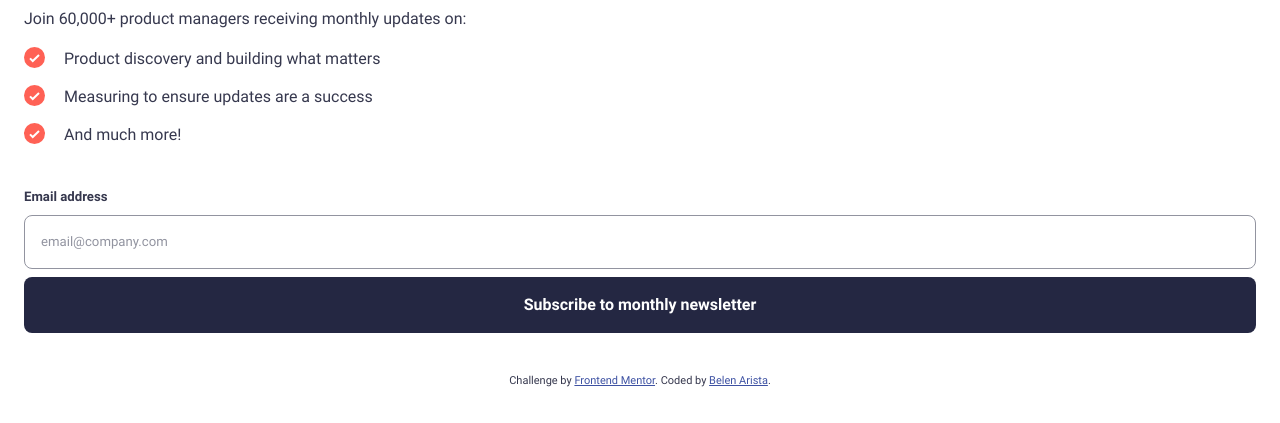
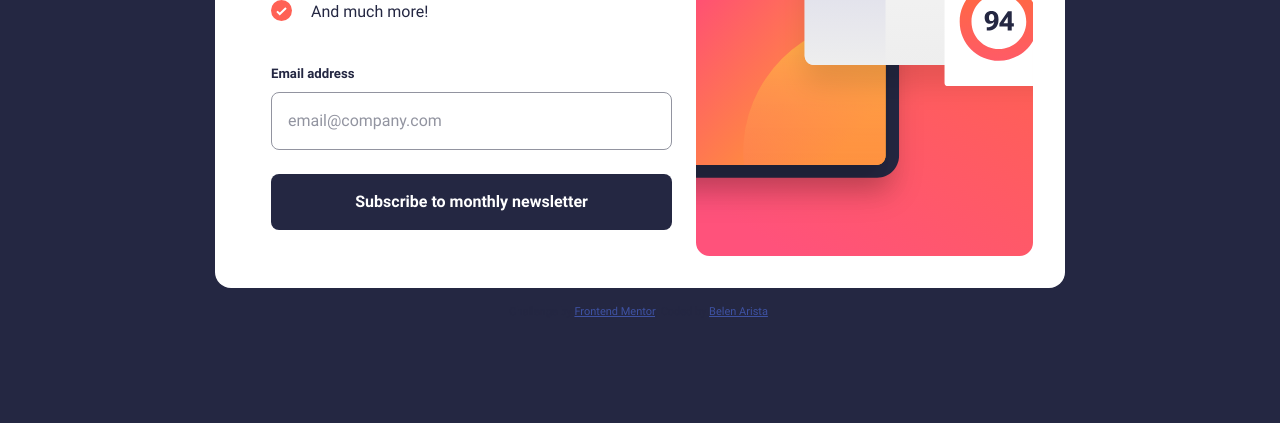
Before and after one commit to anabelena/newsletter-sign-up, a plain HTML site: page index.html in a window 1280 px wide. Shown: the part 377-800 px from the top of the page. Drawn offline with Linux system fonts and the light colour scheme.

Commit message:
active status done

```diff
--- a/index.html
+++ b/index.html
@@ -18,31 +18,35 @@
 
 </head>
 <body>
+  <div class="newsletter-cta">
+    <picture>
+      <source
+        media="(min-width: 650px)"
+        srcset="assets/images/illustration-sign-up-desktop.svg"
+      >
+      <img src="assets/images/illustration-sign-up-mobile.svg" alt="">
+    </picture>
+    <div class="content">
 
-  <div class="newsletter-cta">
-
-    <picture>
-      <img src="/assets/images/illustration-sign-up-mobile.svg" alt="">
-    </picture>
-
-    <div class="content">
-      <h1 class="title"> Stay updated! </h1>
-      <p> Join 60,000+ product managers receiving monthly updates on:</p>
-      <ul class="checkmark-list" role="list">
-        <li> Product discovery and building what matters </li>
-        <li> Measuring to ensure updates are a success</li>
-        <li> And much more! </li>
+      <h1 class="title">Stay updated!</h1>
+      <p>Join 60,000+ product managers receiving monthly updates on:</p>
+      <ul role="list" class="checkmark-list">
+        <li>Product discovery and building what matters</li>
+        <li>Measuring to ensure updates are a success</li>
+        <li>And much more!</li>
       </ul>
       <form>
-        <div class="form-group">
-          <label for="email"> Email address </label>
-          <input type="email" id="email" placeholder="email@company.com">
+        <div class="form-group with-error-field">
+          <label for="email">Email address</label>
+          <input placeholder="email@company.com" type="email" id="email">
+          <span class="error">Email address required</span>
         </div>
-        <button class="button"> Subscribe to monthly newsletter </button>
+        <button class="button">Subscribe to monthly newsletter</button>
       </form>
     </div>
 
   </div>
+
 
   <div class="attribution">
     Challenge by <a href="https://www.frontendmentor.io?ref=challenge" target="_blank">Frontend Mentor</a>.
--- a/styles.css
+++ b/styles.css
@@ -1,92 +1,140 @@
 @font-face {
     font-family: 'Roboto';
-    src:local('Roboto Regular'),
+    src:
+      local('Roboto Regular'),
       url('/assets/fonts/Roboto-Regular.ttf');
     font-weight: 400;
   }
 
   @font-face {
     font-family: 'Roboto';
-    src: local('Roboto Bold'),
+    src:
+      local('Roboto Bold'),
       url('/assets/fonts/Roboto-Bold.ttf');
     font-weight: 700;
   }
 
-:root{
-    --clr-neutral-800:hsl(234,29%,20%);
-    --clr-neutral-700:hsl(235,18%,26%);
-    --clr-neutral-200:hsl(231,7%,60%);
-    --clr-neutral-100:hsl(0,0%,100%);
+  :root {
+    --clr-neutral-800: hsl(234, 29%, 20%);
+    --clr-neutral-700: hsl(235, 18%, 26%);
+    --clr-neutral-200: hsl(231, 7%, 60%);
+    --clr-neutral-100: hsl(0, 0%, 100%);
 
-    --clr-accent-400:hsl(4,100%,67%);
-    --clr-accent-500:hsl(347,100%,66%);
+    --clr-accent-400: hsl(4, 100%, 67%);
+    --clr-accent-500: hsl(347, 100%, 66%);
 
-    --ff-base:Roboto,sans-serif;
+    --ff-base: Roboto, sans-serif;
 
-    --fw-regular:400;
-    --fw-bold:700;
+    --fw-regular: 400;
+    --fw-bold: 700;
 
-    --fs-300:.825rem;
-    --fs-400:1rem;
-    --fs-900:2.5rem;
-
+    --fs-300: .825rem;
+    --fs-400: 1rem;
+    --fs-900: 2.5rem;
   }
 
+  /* Box sizing rules */
   *,
-*::after,
-*::before{
+  *::before,
+  *::after {
     box-sizing: border-box;
   }
 
-
-img{
+  img {
     max-width: 100%;
     display: block;
   }
 
-/* remove default margin */
+  /* Remove default margin */
   body,
   h1,
-p{
+  h2,
+  h3,
+  h4,
+  p,
+  figure,
+  blockquote,
+  dl,
+  dd {
     margin: 0;
   }
 
-/* remove list styles on ul, ol elements */
-ul[role='list']{
+  /* Remove list styles on ul, ol elements with a list role, which suggests default styling will be removed */
+  ul[role='list'],
+  ol[role='list'] {
     list-style: none;
     margin: 0;
     padding: 0;
   }
 
-body{
+  body {
     font-family: var(--ff-base);
     font-size: var(--fs-400);
     font-weight: var(--fw-regular);
-    color: var(--clr-neutral-700);
+    color: var(--clr-neutral-800);
     line-height: 1.5;
+
+    min-height: 100vh;
+    display: grid;
+    place-content: center;
+    background-color: var(--clr-neutral-800);
   }
 
-input{
+  input {
     padding: 1rem;
     border-radius: .5rem;
     font: inherit;
+    font-size: var(--fs-400);
     font-weight: var(--fw-regular);
     border: 1px solid var(--clr-neutral-200);
   }
 
-input::placeholder{
-    color:var(--clr-neutral-200);
+  input::placeholder {
+    color:  var(--clr-neutral-200);
   }
 
-.form-group{
+  input:not(:focus):invalid {
+    color: var(--clr-accent-400);
+    border: 1px solid var(--clr-accent-400);
+  }
+
+  input:not(:focus):invalid {
+    color: var(--clr-accent-400);
+    border: 1px solid var(--clr-accent-400);
+  }
+
+  .form-group {
     display: grid;
     gap: .5rem;
     font-size: var(--fs-300);
-    font-weight:var(--fw-bold);
+    font-weight: var(--fw-bold);
   }
 
-.button{
-    background-color: var(--clr-neutral-800);
+  .form-group > .error {
+    grid-row: 1;
+    grid-column: 2;
+    text-align: end;
+    color: var(--clr-accent-400);
+    display: none;
+  }
+
+  .form-group > :not(:focus):invalid + .error {
+    display: block;
+  }
+
+  .form-group.with-error-field {
+    grid-template-columns: 1fr 1fr;
+  }
+
+  .form-group.with-error-field > input {
+    grid-column: 1 / -1;
+  }
+
+
+
+
+  .button {
+    background: var(--clr-neutral-800);
     color: var(--clr-neutral-100);
     font: inherit;
     font-weight: var(--fw-bold);
@@ -96,60 +144,84 @@ input::placeholder{
   }
 
   .button:hover,
-.button:focus-visible{
+  .button:focus-visible {
     position: relative;
-    background: linear-gradient(-90deg,var(--clr-accent-400),var(--clr-accent-500));
+    background-image: linear-gradient(-90deg,
+      var(--clr-accent-400),
+      var(--clr-accent-500)
+    );
   }
 
-form{
+  form {
     isolation: isolate;
   }
 
   .button:hover::after,
-.button:focus-visible::after{
+  .button:focus-visible::after {
     content: '';
     position: absolute;
     z-index: -1;
     inset: 0;
     background: inherit;
     border-radius: inherit;
-    translate:  0 1.5rem;
+    translate: 0 1.5rem;
     filter: blur(1rem);
     opacity: .5;
   }
 
-.newsletter-cta{
-
+  .checkmark-list {
+    display: grid;
+    gap: .625rem;
   }
 
-.newsletter-cta > .content{
-    padding: 1.5rem;
+  .checkmark-list li {
+    display: grid;
+    grid-template-columns: 2.5rem auto;
+  }
+
+  .checkmark-list li::before {
+    content: url('/assets/images/icon-list.svg');
+  }
+
+  .newsletter-cta {
+    max-width: 850px;
+    border-radius: 1rem;
+    background-color: var(--clr-neutral-100);
+  }
+
+  @media (min-width: 650px) {
+    .newsletter-cta {
+      display: grid;
+      align-items: center;
+      grid-template-columns: 1fr .75fr;
+      padding: 2rem;
+      margin-inline: 1rem;
+      border-radius: 1rem;
+    }
+
+    .newsletter-cta > .content {
+      grid-column: 1;
+      grid-row: 1;
+    }
+  }
+
+  .newsletter-cta > .content {
     display: grid;
     gap: 1rem;
+    padding: 1.5rem;
   }
 
-.newsletter-cta .title{
+  .newsletter-cta .title {
     font-size: var(--fs-900);
     font-weight: var(--fw-bold);
   }
 
-.newsletter-cta form{
+  .newsletter-cta img {
+    margin-inline: auto;
+  }
+
+  .newsletter-cta form {
     margin-block-start: 1.25rem;
     display: grid;
-    gap: .5rem;
+    gap: 1.5rem;
   }
-
-.checkmark-list{
-    display: grid;
-    gap: .625rem;
-}
-
-.checkmark-list li{
-    display: grid;
-    grid-template-columns: 2.5rem auto;
-}
-
-.checkmark-list li::before{
-    /* color: red; */
-    content: url('/assets/images/icon-list.svg');
-}
```
Lines whose indentation alone changed are shown as unchanged.
